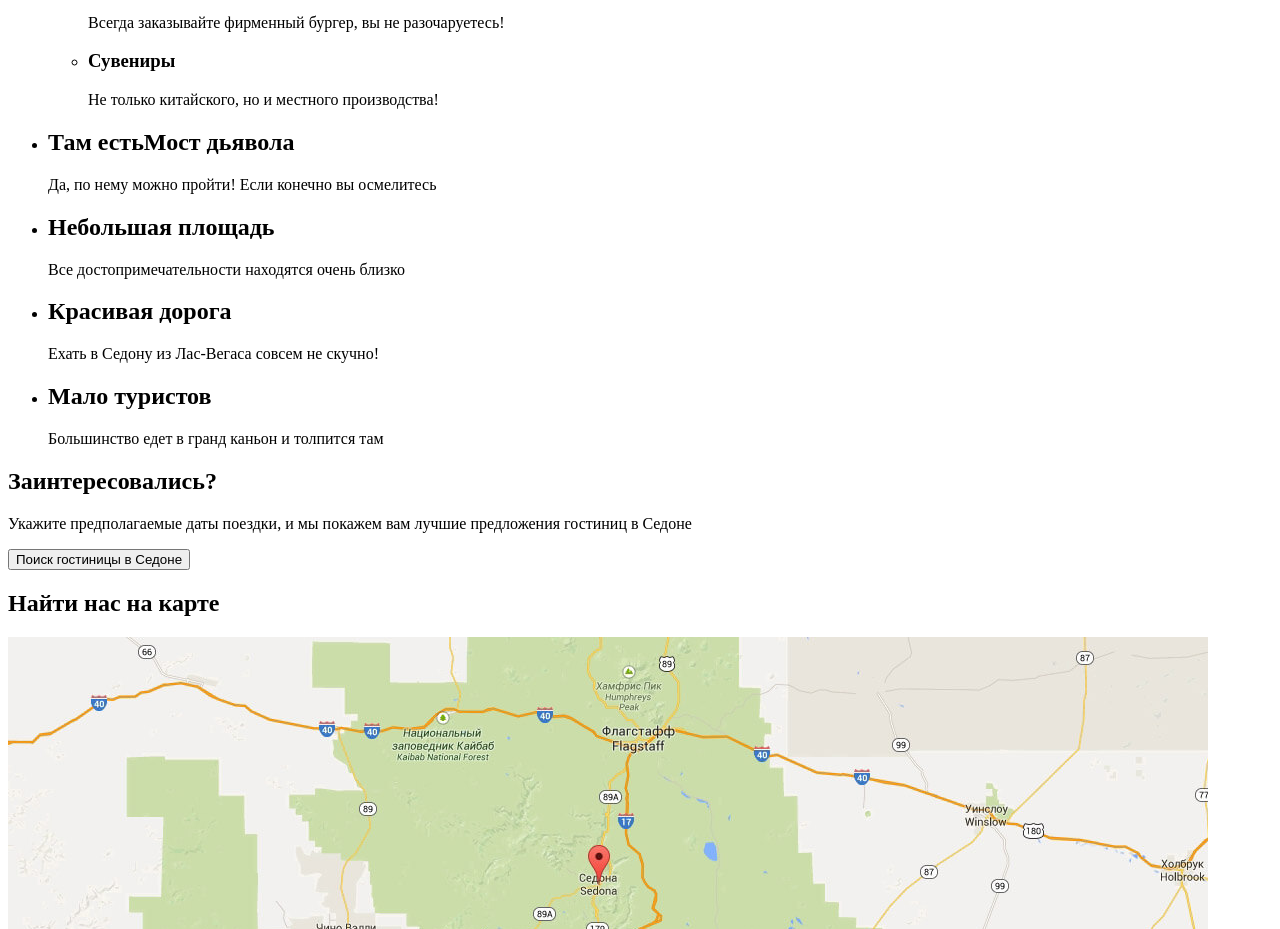
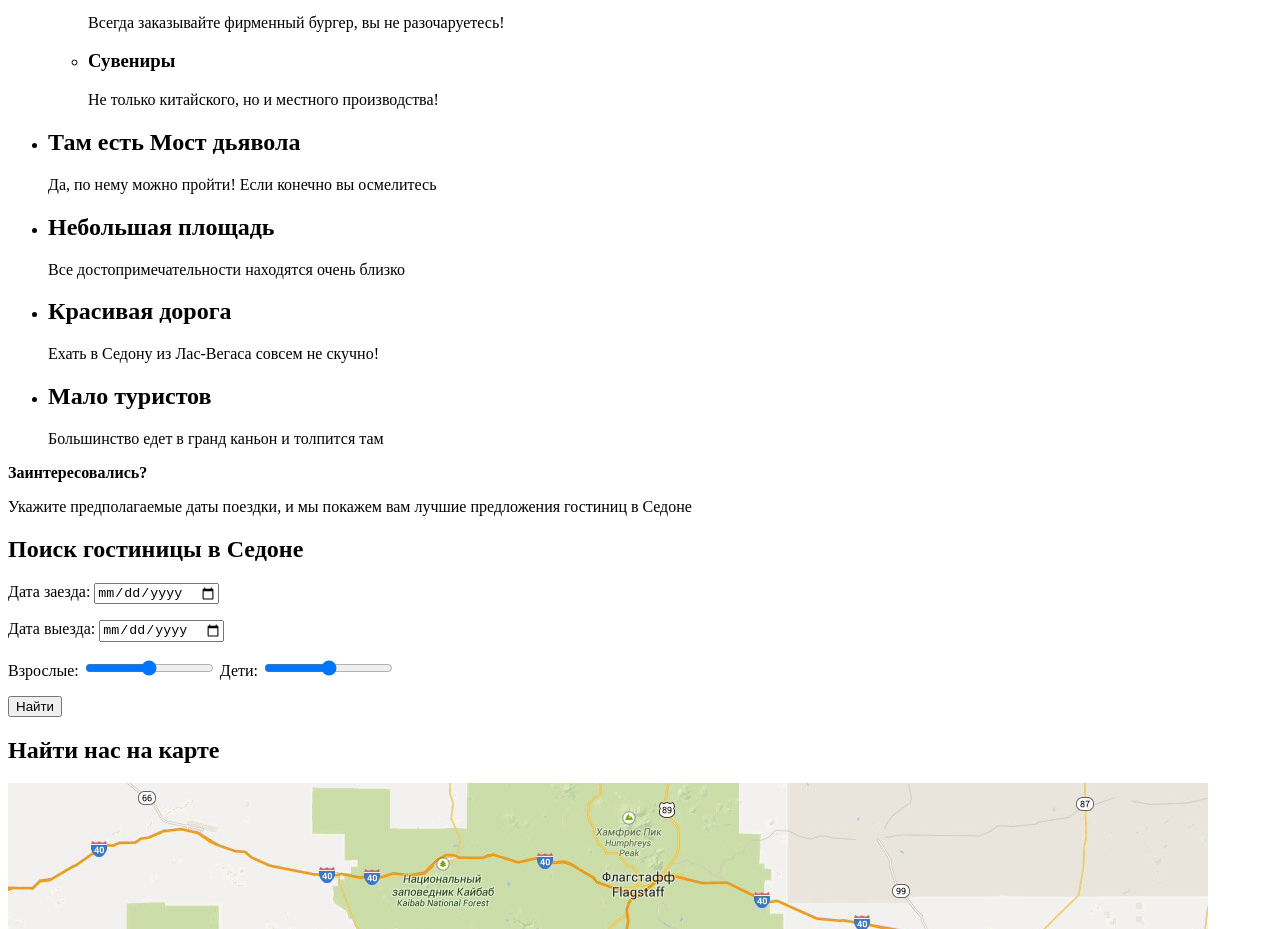
Before and after one commit to dmitry-buyan/268075-sedona-25, a plain HTML site: page index.html in a window 1280 px wide. Shown: the part 780-1709 px from the top of the page. Drawn offline with Linux system fonts and the light colour scheme.

Commit message:
Доступность и формы

```diff
--- a/index.html
+++ b/index.html
@@ -44,7 +44,7 @@
             </ul>
           </li>
           <li class="features-item">
-            <h2>Там естьМост дьявола</h2>
+            <h2>Там есть Мост дьявола</h2>
             <p>Да, по нему можно пройти! Если конечно вы осмелитесь</p>
           </li>
           <li class="features-item">
@@ -62,16 +62,33 @@
         </ul>
       </section>
       <section class="search">
-        <h2>Заинтересовались?</h2>
+        <b>Заинтересовались?</b>
         <p>Укажите предполагаемые даты поездки, и мы покажем вам лучшие предложения гостиниц в Cедоне</p>
-        <button>Поиск гостиницы в Седоне</button>
-        <form>
-          <!-- Здесь будет форма поиска -->
+        <h2>Поиск гостиницы в Седоне</h2>
+        <form action="#" method="post">
+          <p>
+            <label>
+              Дата заезда: <input type="date" name="arrival-date">
+            </label>
+            <p>
+              <label>
+                Дата выезда: <input type="date" name="leave-date">
+              </label>
+          </p>
+          <p>
+            <label>
+              Взрослые: <input type="range" name="adult">
+            </label>
+            <label>
+              Дети: <input type="range" name="children">
+            </label>
+        </p>
+          <button type="submit">Найти</button>
         </form>
       </section>
       <section class="card">
         <h2 class="visually-hidden">Найти нас на карте</h2>
-        <img src="img/map.jpg" width="1200" height="593" alt="Карта Седоны">
+        <img src="img/map.jpg" width="1200" height="593" alt="Наш адрес">
       </section>
     </main>
 
```
Also changed, not shown: catalog.html (+5 -1 lines).
